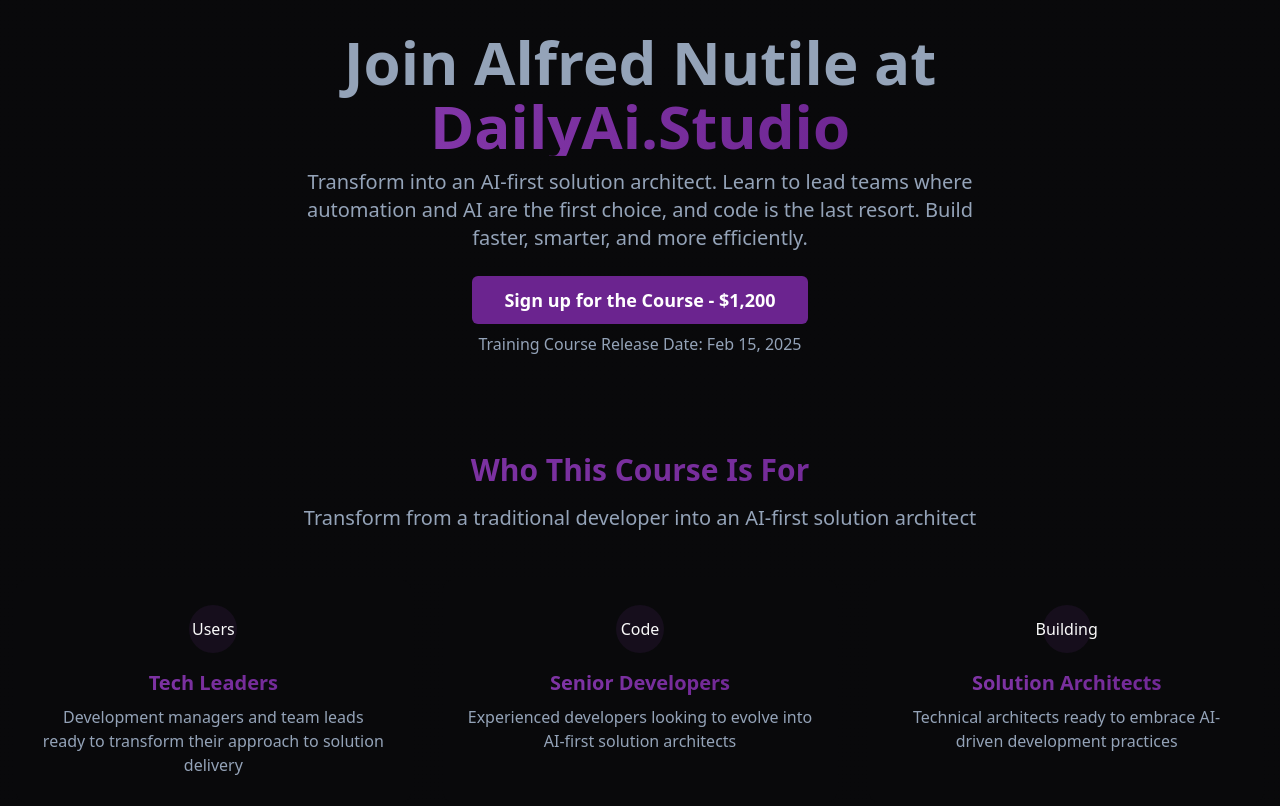
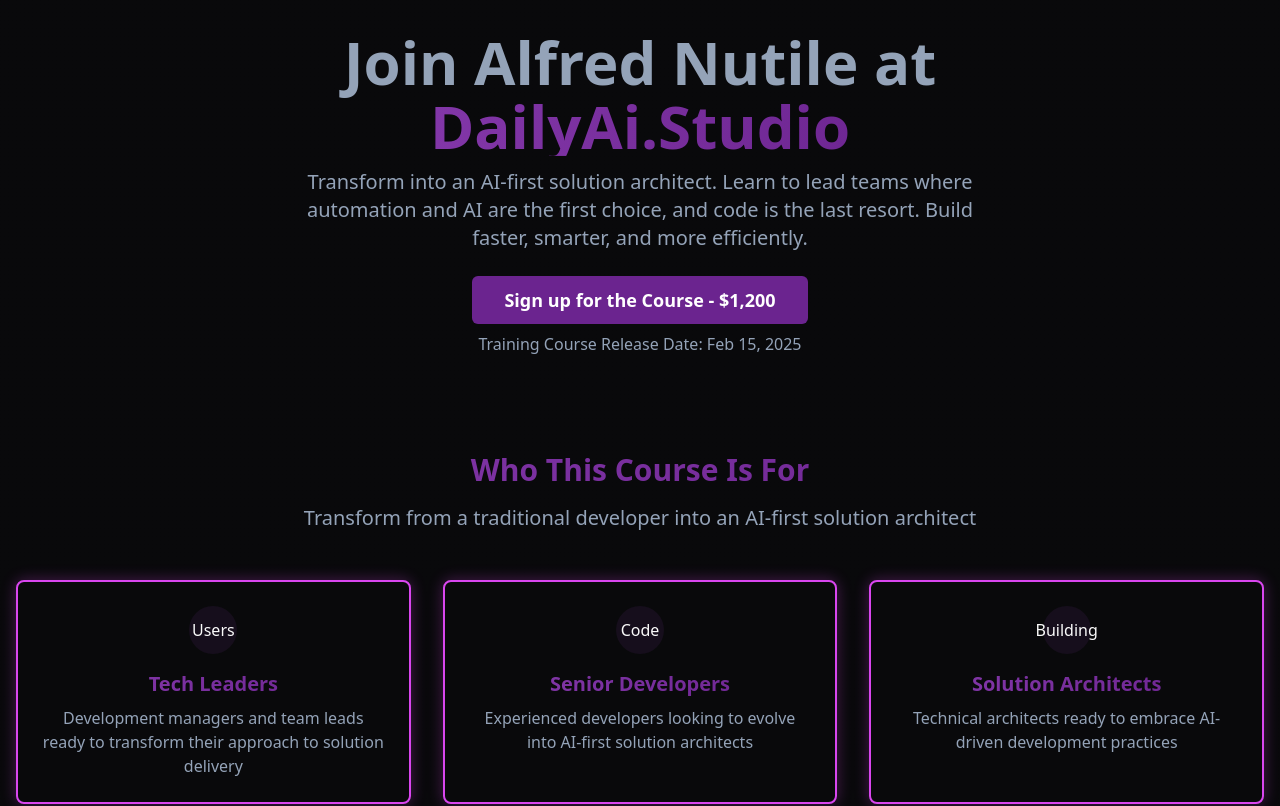
Before and after one commit to alnutile/modern-dev-landing, a React (Vite) app: page / in a window 1280 px wide. Shown: the top 806 px of the page. Built offline with nearby package versions, Linux system fonts and the light colour scheme.

Commit message:
Enhance Card Component Styles
Updated the Card component styles to include a brighter pink outline and a glow shadow effect for improved visibility and emphasis.
[skip gpt_engineer]

```diff
--- a/src/components/WhoWhyHow/TargetAudience.tsx
+++ b/src/components/WhoWhyHow/TargetAudience.tsx
@@ -8,7 +8,10 @@ export function TargetAudience() {
         <p className="text-xl text-center mb-12 text-muted-foreground">{targetAudience.description}</p>
         <div className="grid md:grid-cols-3 gap-8">
           {targetAudience.personas.map((persona) => (
-            <div key={persona.title} className="text-center p-6 rounded-lg bg-card hover:bg-card/80 transition-colors duration-200 border border-border">
+            <div
+              key={persona.title}
+              className="text-center p-6 rounded-lg bg-card hover:bg-card/80 transition-all duration-200 border-2 border-[#D946EF] shadow-[0_0_15px_rgba(217,70,239,0.3)] hover:shadow-[0_0_20px_rgba(217,70,239,0.5)]"
+            >
               <div className="mb-4 w-12 h-12 mx-auto bg-primary/10 rounded-full flex items-center justify-center">
                 {persona.icon}
               </div>
```
